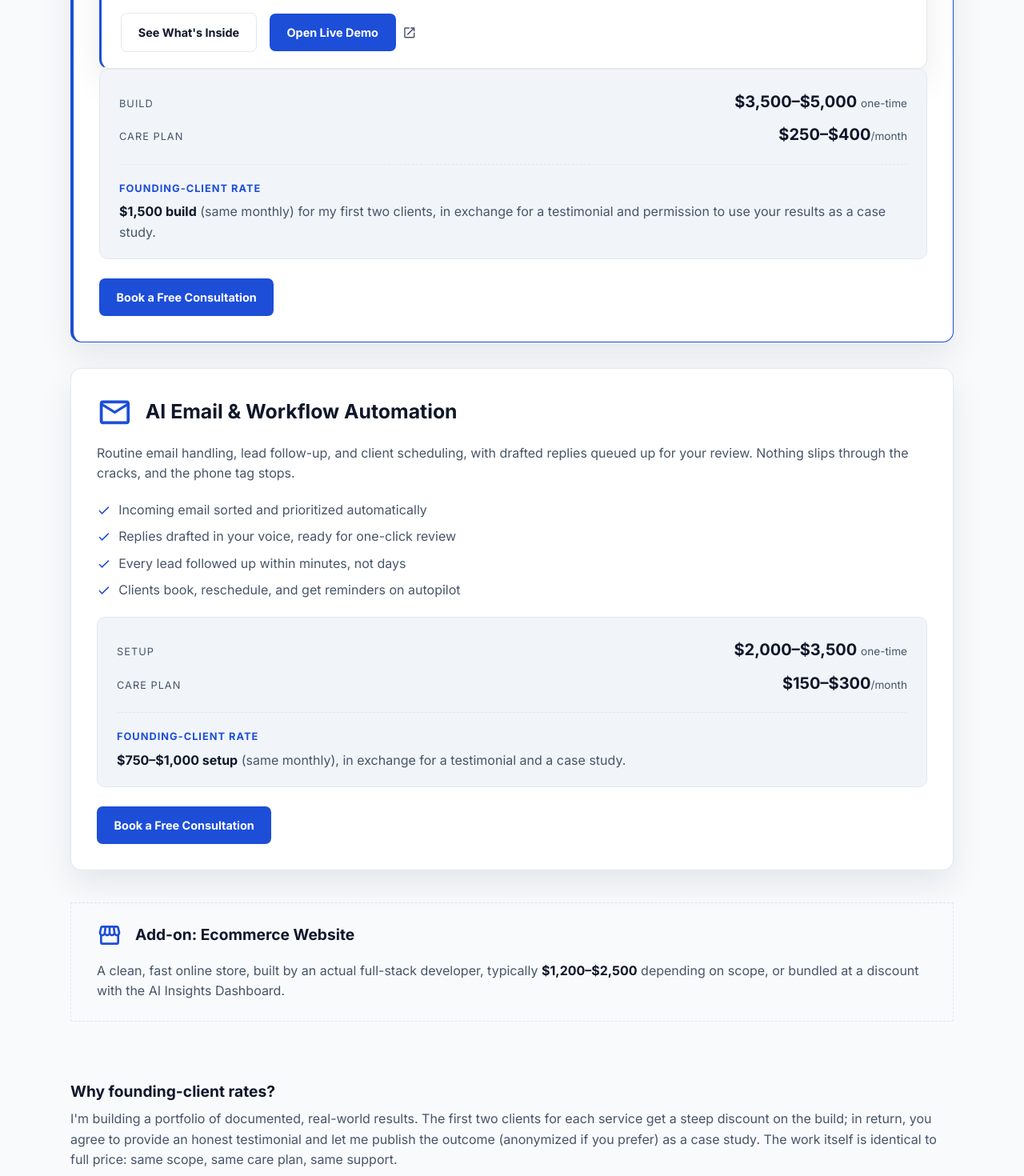
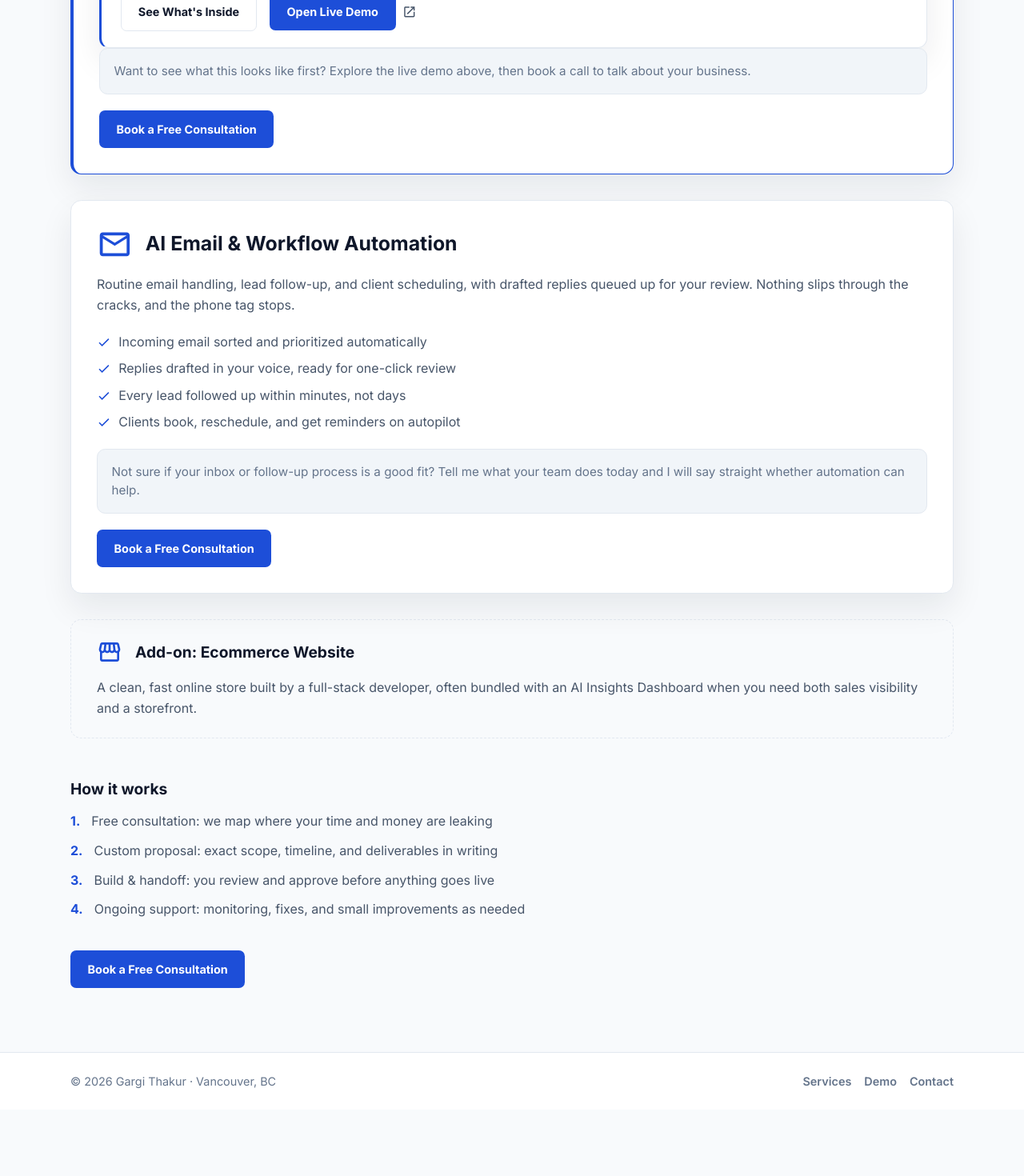
Before and after one commit to Gargi-Thakur/react-portfolio, a React (Vite) app: page /services in a window 1280 px wide. Shown: the part 880-2350 px from the top of the page at 80% size. After the commit the page ends 2267 px from the top, so only its background shows below. Built offline with nearby package versions, Linux system fonts and the light colour scheme.

Commit message:
remove pricing from website

```diff
--- a/src/Components/SkillsSection.jsx
+++ b/src/Components/SkillsSection.jsx
@@ -40,9 +40,9 @@ const SkillsSection = () => {
                     <NavLink to="/demo" className="services-link">
                         View the live inventory dashboard walkthrough
                     </NavLink>
-                    {' '}to see what a custom build looks like. Pricing is on the{' '}
+                    {' '}to see what a custom build looks like, or visit the{' '}
                     <NavLink to="/services" className="services-link">Services page</NavLink>
-                    , including founding-client rates for my first few clients.
+                    {' '}to learn more.
                 </p>
             </SkillsSectionStyled>
         </InnerLayout>
--- a/src/Pages/DemoPage.jsx
+++ b/src/Pages/DemoPage.jsx
@@ -166,7 +166,7 @@ const DemoPage = () => {
                             <PrimaryButton title={'Book a Free Consultation'} />
                         </NavLink>
                         <NavLink to="/services">
-                            <PrimaryButton title={'View Services & Pricing'} />
+                            <PrimaryButton title={'View Services'} />
                         </NavLink>
                     </div>
                 </InnerLayout>
--- a/src/Pages/HomePage.jsx
+++ b/src/Pages/HomePage.jsx
@@ -33,7 +33,7 @@ function HomePage() {
                         </NavLink>
                     </div>
                     <div className="secondary-links">
-                        <NavLink to="/services"><TextLink title={'Services & pricing'} /></NavLink>
+                        <NavLink to="/services"><TextLink title={'Services'} /></NavLink>
                         <a href="https://www.linkedin.com/in/gargithakur94/" target="_blank" rel="noreferrer" className="linkedin-link">
                             <LinkedinIcon />
                             LinkedIn
--- a/src/Pages/ServicesPage.jsx
+++ b/src/Pages/ServicesPage.jsx
@@ -13,26 +13,24 @@ import useDocumentMeta from '../hooks/useDocumentMeta';
 
 const ServicesPage = () => {
     useDocumentMeta(
-        'Services & Pricing | Gargi Thakur - AI Automation for Small Businesses',
-        'AI insights dashboards and email & workflow automation for small businesses. Transparent pricing, founding-client rates available. Built by a full-stack developer in Vancouver, BC.'
+        'Services | Gargi Thakur - AI Automation for Small Businesses',
+        'Custom AI insights dashboards and email & workflow automation for small businesses. Book a free consultation to discuss scope and next steps.'
     );
 
     return (
         <MainLayout>
             <Title
-                title={'Services & Pricing'}
-                subtitle={'Transparent pricing for custom AI dashboards and workflow automation, with founding-client rates available.'}
+                title={'Services'}
+                subtitle={'Two core offerings for small businesses. Every project starts with a free consultation so we can scope what you actually need.'}
             />
             <ServicesPageStyled>
                 <InnerLayout>
                     <p className="intro">
-                        Two core services, priced transparently. I'm currently taking on
-                        founding clients at a significant discount in exchange for a
-                        testimonial and permission to share the results as a case study.
-                        Details below.
+                        Pricing depends on your data sources, workflows, and how much you
+                        want automated. Book a consultation and I will walk through options
+                        with you honestly, with no obligation.
                     </p>
 
-                    {/* Lead offer */}
                     <div className="service-card featured">
                         <div className="badge">Lead Offer</div>
                         <div className="card-head">
@@ -52,30 +50,15 @@ const ServicesPage = () => {
                             <li><CheckIcon /> Monitored, maintained, and lightly improved every month</li>
                         </ul>
                         <DemoShowcase compact />
-                        <div className="pricing">
-                            <div className="price-row">
-                                <span className="price-label">Build</span>
-                                <span className="price-value">$3,500–$5,000 <small>one-time</small></span>
-                            </div>
-                            <div className="price-row">
-                                <span className="price-label">Care plan</span>
-                                <span className="price-value">$250–$400<small>/month</small></span>
-                            </div>
-                            <div className="founding-rate">
-                                <span className="founding-tag">Founding-client rate</span>
-                                <p>
-                                    <strong>$1,500 build</strong> (same monthly) for my first
-                                    two clients, in exchange for a testimonial and permission
-                                    to use your results as a case study.
-                                </p>
-                            </div>
-                        </div>
+                        <p className="consult-note">
+                            Want to see what this looks like first? Explore the live demo above,
+                            then book a call to talk about your business.
+                        </p>
                         <NavLink to="/contact">
                             <PrimaryButton title={'Book a Free Consultation'} />
                         </NavLink>
                     </div>
 
-                    {/* Service 2 */}
                     <div className="service-card">
                         <div className="card-head">
                             <div className="card-icon"><MailOutlineIcon /></div>
@@ -92,62 +75,39 @@ const ServicesPage = () => {
                             <li><CheckIcon /> Every lead followed up within minutes, not days</li>
                             <li><CheckIcon /> Clients book, reschedule, and get reminders on autopilot</li>
                         </ul>
-                        <div className="pricing">
-                            <div className="price-row">
-                                <span className="price-label">Setup</span>
-                                <span className="price-value">$2,000–$3,500 <small>one-time</small></span>
-                            </div>
-                            <div className="price-row">
-                                <span className="price-label">Care plan</span>
-                                <span className="price-value">$150–$300<small>/month</small></span>
-                            </div>
-                            <div className="founding-rate">
-                                <span className="founding-tag">Founding-client rate</span>
-                                <p>
-                                    <strong>$750–$1,000 setup</strong> (same monthly), in
-                                    exchange for a testimonial and a case study.
-                                </p>
-                            </div>
-                        </div>
+                        <p className="consult-note">
+                            Not sure if your inbox or follow-up process is a good fit? Tell me
+                            what your team does today and I will say straight whether automation
+                            can help.
+                        </p>
                         <NavLink to="/contact">
                             <PrimaryButton title={'Book a Free Consultation'} />
                         </NavLink>
                     </div>
 
-                    {/* Add-on */}
                     <div className="addon-card">
                         <div className="card-head">
                             <div className="card-icon small"><StorefrontIcon /></div>
                             <h4>Add-on: Ecommerce Website</h4>
                         </div>
                         <p className="description">
-                            A clean, fast online store, built by an actual full-stack
-                            developer, typically <strong>$1,200–$2,500</strong> depending on
-                            scope, or bundled at a discount with the AI Insights Dashboard.
+                            A clean, fast online store built by a full-stack developer, often
+                            bundled with an AI Insights Dashboard when you need both sales
+                            visibility and a storefront.
                         </p>
                     </div>
 
-                    {/* Founding client explainer */}
-                    <div className="founding-explainer">
-                        <h4>Why founding-client rates?</h4>
-                        <p>
-                            I'm building a portfolio of documented, real-world results. The
-                            first two clients for each service get a steep discount on the
-                            build; in return, you agree to provide an honest testimonial and
-                            let me publish the outcome (anonymized if you prefer) as a case
-                            study. The work itself is identical to full price: same scope,
-                            same care plan, same support.
-                        </p>
+                    <div className="process-section">
                         <h4>How it works</h4>
                         <ol className="process">
                             <li><span>1.</span> Free consultation: we map where your time and money are leaking</li>
-                            <li><span>2.</span> Fixed-price proposal: exact scope, timeline, and deliverables in writing</li>
+                            <li><span>2.</span> Custom proposal: exact scope, timeline, and deliverables in writing</li>
                             <li><span>3.</span> Build &amp; handoff: you review and approve before anything goes live</li>
-                            <li><span>4.</span> Monthly care plan: monitoring, fixes, and small improvements; cancel anytime</li>
+                            <li><span>4.</span> Ongoing support: monitoring, fixes, and small improvements as needed</li>
                         </ol>
                         <div className="cta">
                             <NavLink to="/contact">
-                                <PrimaryButton title={"Claim a Founding Spot"} />
+                                <PrimaryButton title={'Book a Free Consultation'} />
                             </NavLink>
                         </div>
                     </div>
@@ -161,6 +121,7 @@ const ServicesPageStyled = styled.section`
     .intro{
         max-width: 46rem;
         padding-bottom: 1rem;
+        line-height: 1.6;
     }
 
     .service-card{
@@ -240,77 +201,34 @@ const ServicesPageStyled = styled.section`
         }
     }
 
-    .pricing{
+    .consult-note{
+        margin-bottom: 1.25rem;
+        padding: 1rem 1.1rem;
         border: 1px solid var(--border-color);
         border-radius: .65rem;
         background: var(--surface-muted);
-        padding: 1.2rem 1.5rem;
-        margin-bottom: 1.5rem;
-
-        .price-row{
-            display: flex;
-            justify-content: space-between;
-            align-items: baseline;
-            padding: .3rem 0;
-            .price-label{
-                color: inherit;
-                text-transform: uppercase;
-                font-size: .8rem;
-                letter-spacing: 1px;
-            }
-            .price-value{
-                color: var(--heading-color);
-                font-weight: 700;
-                font-size: 1.25rem;
-                small{
-                    font-size: .85rem;
-                    font-weight: 400;
-                    color: var(--font-light-color);
-                }
-            }
-        }
-
-        .founding-rate{
-            margin-top: 1rem;
-            padding-top: 1rem;
-            border-top: 1px dashed var(--border-color);
-            .founding-tag{
-                display: inline-block;
-                color: var(--primary-color);
-                font-size: .8rem;
-                font-weight: 700;
-                text-transform: uppercase;
-                letter-spacing: 1px;
-            }
-            p{
-                padding-top: .3rem;
-                font-size: 1rem;
-                strong{
-                    color: var(--heading-color);
-                }
-            }
-        }
+        font-size: .95rem;
+        line-height: 1.55;
+        color: var(--text-muted);
     }
 
     .addon-card{
         background-color: transparent;
         border: 1px dashed var(--border-color);
+        border-radius: .85rem;
         padding: 1.5rem 2rem;
-        margin-top: 2.5rem;
+        margin-top: 2rem;
         .description{
             padding-bottom: 0;
-            strong{
-                color: var(--white-color);
-            }
         }
     }
 
-    .founding-explainer{
-        margin-top: 3.5rem;
+    .process-section{
+        margin-top: 3rem;
         h4{
             color: var(--heading-color);
             font-size: 1.2rem;
-            padding: 1rem 0 .4rem 0;
+            padding-bottom: .4rem;
         }
         .process{
             li{
```
